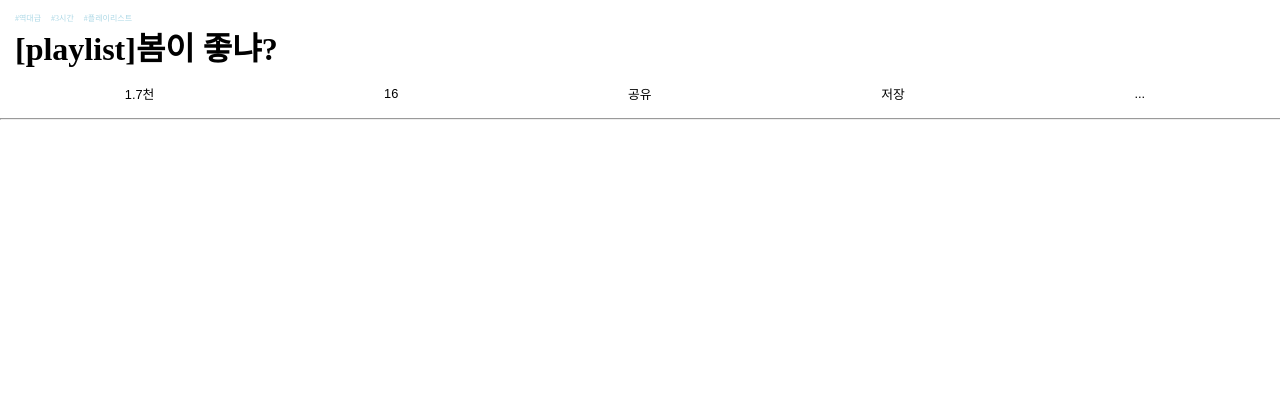
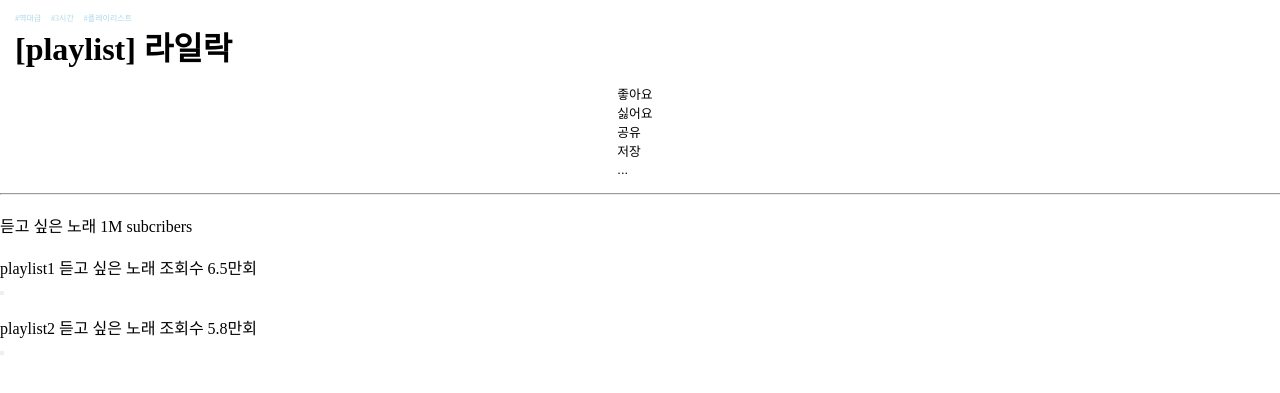
Before and after one commit to chanhl22/WebProject, a website: page views/main.html in a window 1280 px wide. Shown: the part 389-782 px from the top of the page. Drawn offline with Linux system fonts and the light colour scheme.

Commit message:
Update main html

```diff
--- a/views/main.html
+++ b/views/main.html
@@ -32,29 +32,58 @@
     </section>
     <!--비디오에 대한 정보-->
     <section class="info">
-        <div>
+        <div class="hashtag">
             <ul class="hashtags">
                 <li>#역대급</li>
                 <li>#3시간</li>
                 <li>#플레이리스트</li>
             </ul>
         </div>
-        <div>
-            <span class="videotitle">[playlist]봄이 좋냐?</span>
+        <div class="title">
+            <span class="videotitle">[playlist] 라일락</span>
         </div>
-        <div>
-            <ul class="action">
-                <li><button class="youtubebutton"><span>1.7천</span></button></li>
-                <li><button class="youtubebutton"><span>16</span></button></li>
+        <div class="action">
+            <ul class="actionbutton">
+                <li><button class="youtubebutton"><span>좋아요</span></button></li>
+                <li><button class="youtubebutton"><span>싫어요</span></button></li>
                 <li><button class="youtubebutton"><span>공유</span></button></li>
                 <li><button class="youtubebutton"><span>저장</span></button></li>
                 <li><button class="youtubebutton"><span>...</span></button></li>
             </ul>
         </div>
         <hr class="one">
-        <div></div>
+        <div class="channel">
+            <div class="channelimg">
+                <img src="" alt="">
+            </div>
+            <div class="channeltitle">
+                <span class="name">듣고 싶은 노래</span>
+                <span class="subscribe">1M subcribers</span>
+            </div>
+        </div>
     </section>
     <!--다음 비디오-->
-    <section></section>
+    <section class="next">
+        <ul>
+            <li class="item">
+                <img src="" alt="">
+                <div class="nextinfo">
+                    <span class="nexttitlename">playlist1</span>
+                    <span class="nextname">듣고 싶은 노래</span>
+                    <span class="nextview">조회수 6.5만회</span>
+                </div>
+                <button class="morebutton"></button>
+            </li>
+            <li class="item">
+                <img src="" alt="">
+                <div class="nextinfo">
+                    <span class="nexttitlename">playlist2</span>
+                    <span class="nextname">듣고 싶은 노래</span>
+                    <span class="nextview">조회수 5.8만회</span>
+                </div>
+                <button class="morebutton"></button>
+            </li>
+        </ul>
+    </section>
 </body>
 </html>
```
Also changed, not shown: search.png (deleted).
